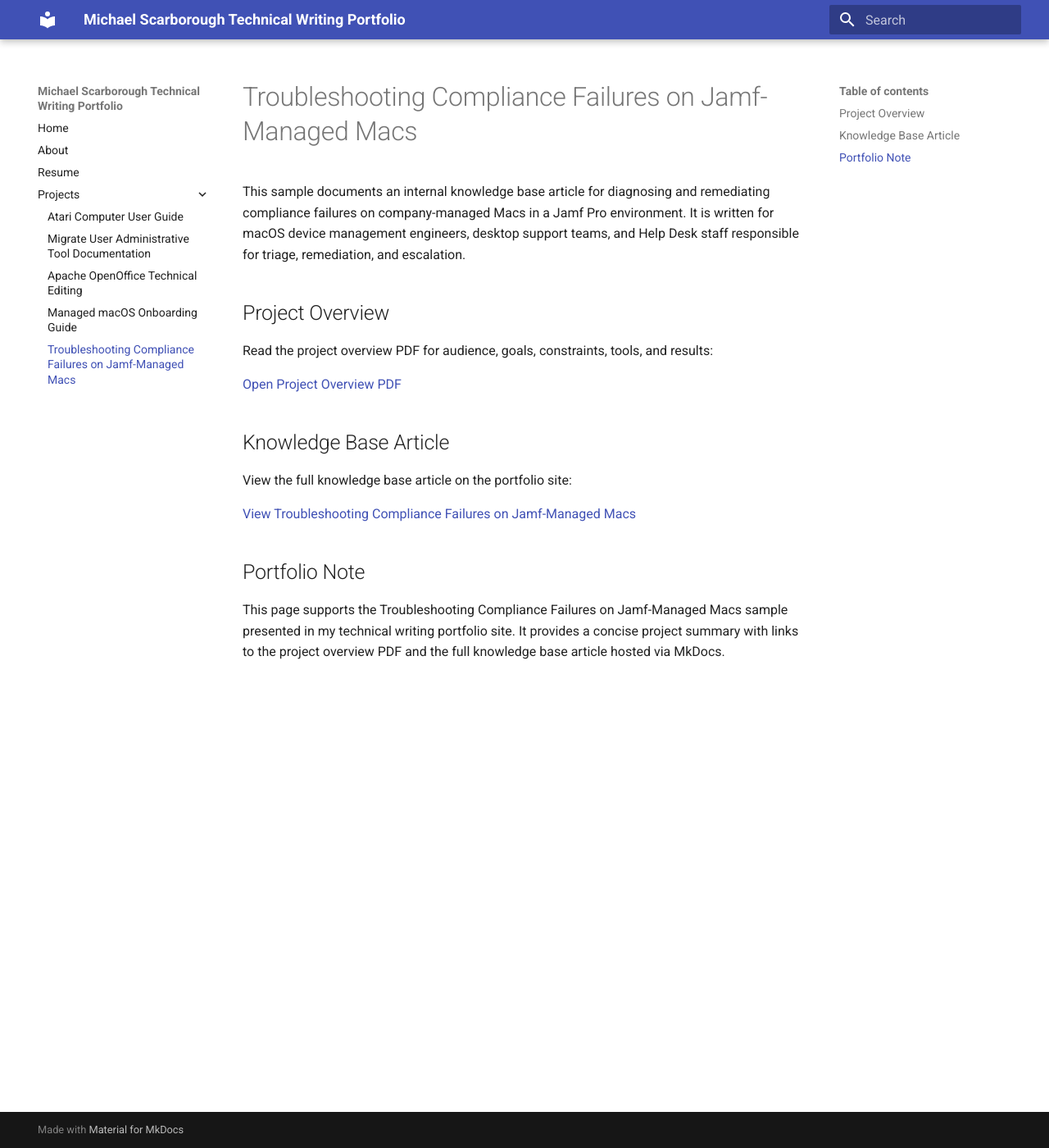
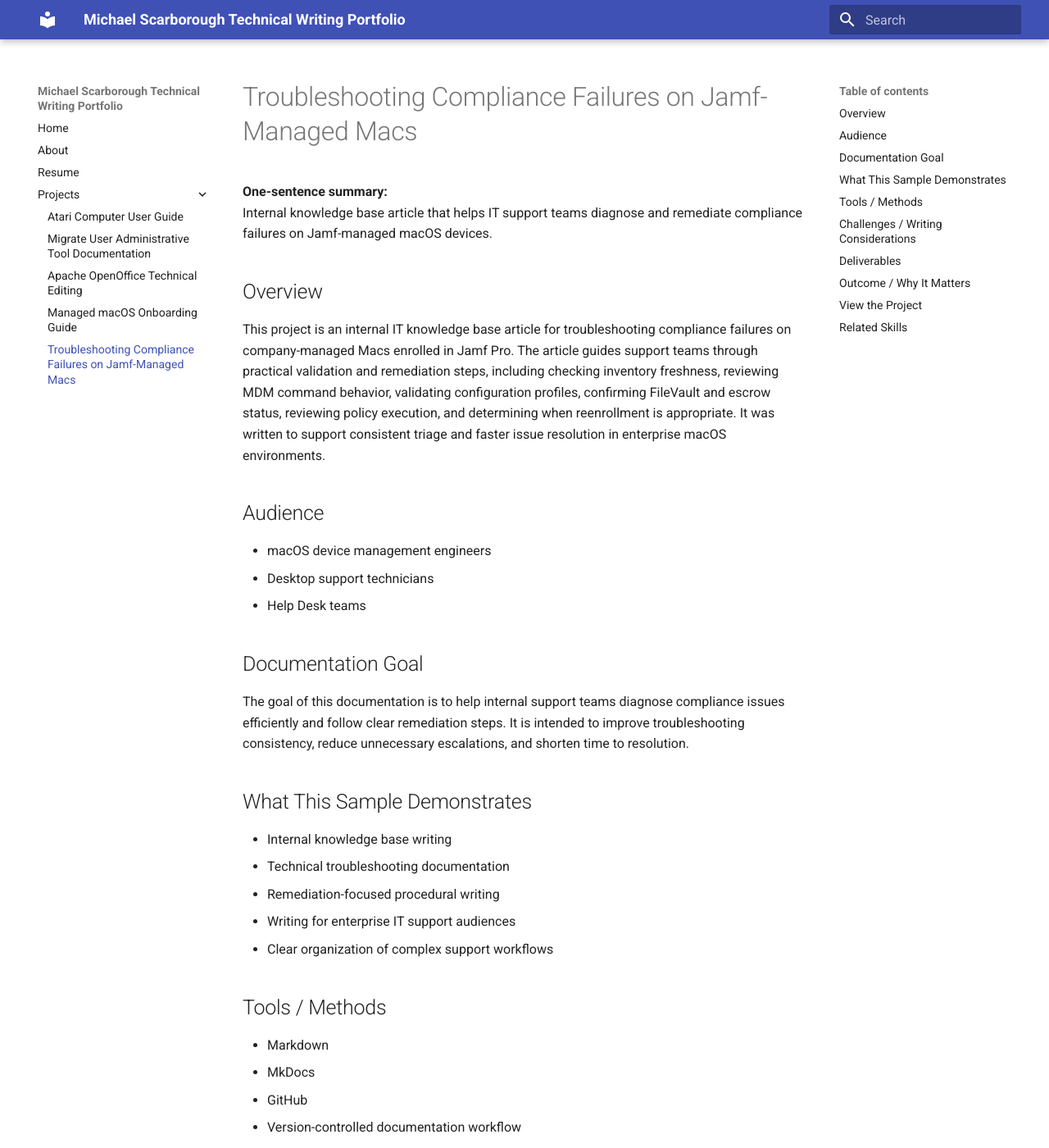
Before and after one commit to MackMike/technical-writing-portfolio-site, an MkDocs documentation site: the page built from docs/projects/jamf-managed-mac-compliance-troubleshooting.md, in a window 1280 px wide and 1400 px high. Shown: the whole window at 82% size. Built offline with MkDocs 1.6.1 and Material for MkDocs 9.7.7, drawn with Linux system fonts in a browser that asks for light colours; some of the changed text lies outside the part shown.

Commit message:
Update jamf-managed-mac-compliance-troubleshooting.md

```diff
--- a/docs/projects/jamf-managed-mac-compliance-troubleshooting.md
+++ b/docs/projects/jamf-managed-mac-compliance-troubleshooting.md
@@ -1,19 +1,50 @@
 # Troubleshooting Compliance Failures on Jamf-Managed Macs
 
-This sample documents an internal knowledge base article for diagnosing and remediating compliance failures on company-managed Macs in a Jamf Pro environment. It is written for macOS device management engineers, desktop support teams, and Help Desk staff responsible for triage, remediation, and escalation.
+**One-sentence summary:**
+Internal knowledge base article that helps IT support teams diagnose and remediate compliance failures on Jamf-managed macOS devices.
 
-## Project Overview
+## Overview
+This project is an internal IT knowledge base article for troubleshooting compliance failures on company-managed Macs enrolled in Jamf Pro. The article guides support teams through practical validation and remediation steps, including checking inventory freshness, reviewing MDM command behavior, validating configuration profiles, confirming FileVault and escrow status, reviewing policy execution, and determining when reenrollment is appropriate. It was written to support consistent triage and faster issue resolution in enterprise macOS environments.
 
-Read the project overview PDF for audience, goals, constraints, tools, and results:
+## Audience
+- macOS device management engineers
+- Desktop support technicians
+- Help Desk teams
 
-[Open Project Overview PDF](../assets/pdfs/jamf-managed-mac-compliance-troubleshooting-overview.pdf)
+## Documentation Goal
+The goal of this documentation is to help internal support teams diagnose compliance issues efficiently and follow clear remediation steps. It is intended to improve troubleshooting consistency, reduce unnecessary escalations, and shorten time to resolution.
 
-## Knowledge Base Article
+## What This Sample Demonstrates
+- Internal knowledge base writing
+- Technical troubleshooting documentation
+- Remediation-focused procedural writing
+- Writing for enterprise IT support audiences
+- Clear organization of complex support workflows
 
-View the full knowledge base article on the portfolio site:
+## Tools / Methods
+- Markdown
+- MkDocs
+- GitHub
+- Version-controlled documentation workflow
+- Internal knowledge base documentation practices
 
-[View Troubleshooting Compliance Failures on Jamf-Managed Macs](jamf-managed-mac-compliance-troubleshooting-article.md)
+## Challenges / Writing Considerations
+* This article was written for a technical internal audience, so it needed to be concise, efficient, and immediately useful during support work.
+* A key writing challenge was balancing diagnosis with remediation by providing not only validation steps but also actionable next steps such as profile redeployment, policy reruns, inventory updates, and reenrollment decision points.
+* The content also needed to reflect realistic Jamf Pro workflows and terminology without becoming overly dependent on a single organization’s environment or security configuration.
 
-## Portfolio Note
+## Deliverables
+- Internal knowledge base article
+- Structured troubleshooting workflow
+- Practical remediation guidance
 
-This page supports the Troubleshooting Compliance Failures on Jamf-Managed Macs sample presented in my technical writing portfolio site. It provides a concise project summary with links to the project overview PDF and the full knowledge base article hosted via MkDocs.
+## Outcome / Why It Matters
+This sample demonstrates the ability to create effective internal support documentation for enterprise macOS environments. It shows how technical writing can improve troubleshooting consistency, support faster remediation, and present complex Jamf-based workflows in a clear, usable format for IT teams.
+
+## View the Project
+- **View final sample:** [Troubleshooting Compliance Failures on Jamf-Managed Macs](https://mackmike.github.io/technical-writing-portfolio-site/projects/jamf-managed-mac-compliance-troubleshooting-article/)
+- **View Markdown/source:** [jamf-managed-mac-compliance-troubleshooting-article.md](https://github.com/MackMike/technical-writing-portfolio-site/blob/main/docs/projects/jamf-managed-mac-compliance-troubleshooting-article.md)
+- **View repository:** [GitHub Repository](https://github.com/MackMike)
+
+## Related Skills
+Technical writing, knowledge base writing, troubleshooting documentation, internal IT documentation, enterprise macOS documentation
```
